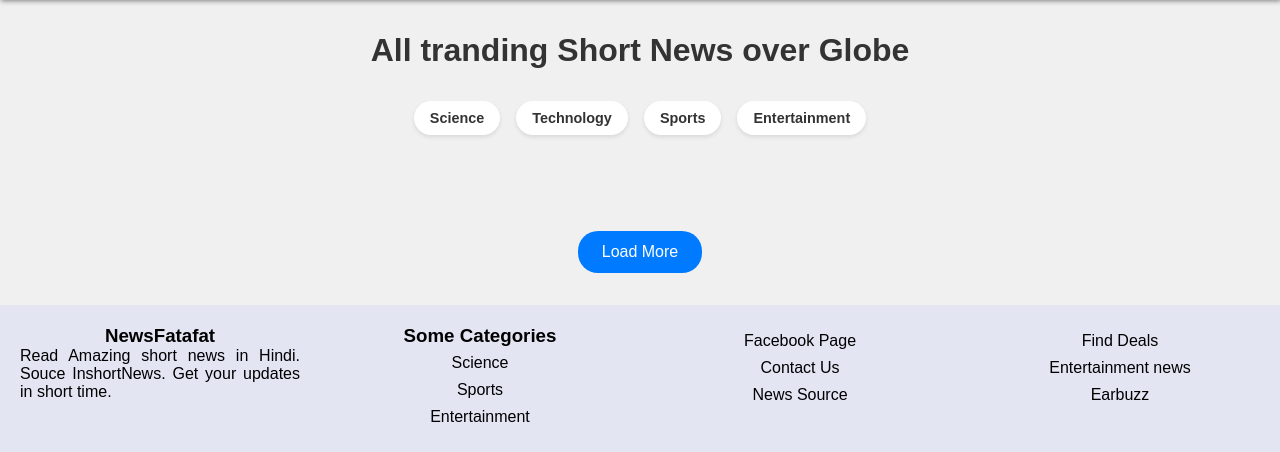
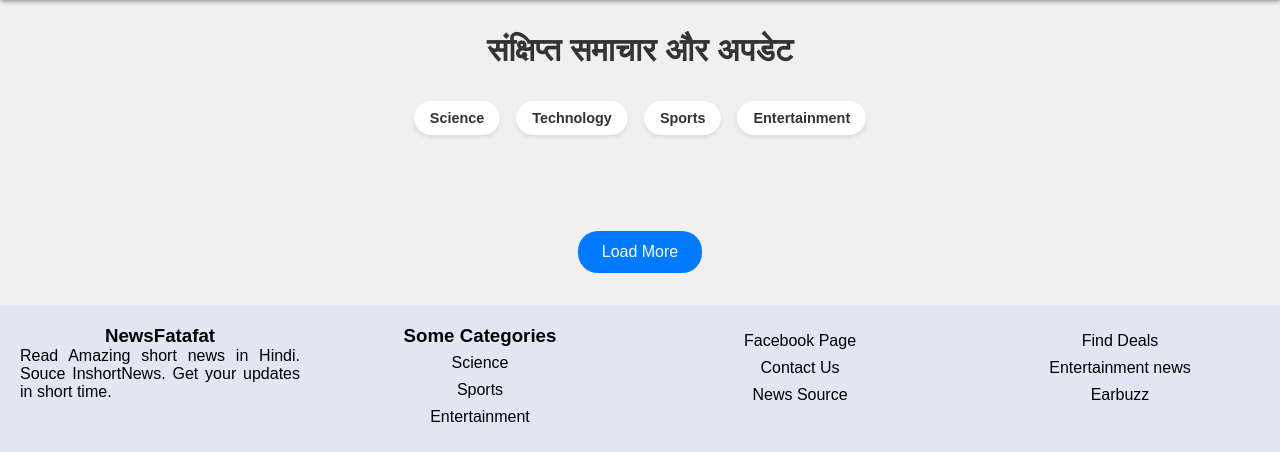
Before and after one commit to devnydv/newsfatafat, a Flask app: page / in a window 1280 px wide. Shown: the part 48-500 px from the top of the page. Run offline with Flask 3, Linux system fonts and the light colour scheme.

Commit message:
heading change

```diff
--- a/templates/card.html
+++ b/templates/card.html
@@ -31,7 +31,7 @@
 
 {%extends"base.html" %}
 {% block seo %}
-<title>NewsFatafat के साथ संक्षिप्त समाचार प्राप्त करें</title>
+<title> Short news and updates with NewsFatafat</title>
 <meta name="description"
     content="Get your daily dose of news  & more in bite-sized articles. Ditch the endless search, visit NewsFatafat for for short News and fast updates.">
 <link rel="stylesheet" href="{{url_for('static', filename='css/card.css')}}">
@@ -46,7 +46,7 @@
     {%if cate == None %}
 
 
-    <h1 id='snews'>All tranding Short News over Globe </h1>
+    <h1 id='snews'> संक्षिप्त समाचार और अपडेट </h1>
     <!-- <h2>Featured Articles</h2> -->
     {% include 'categories.html' %}
     {{card("all")}}
```
